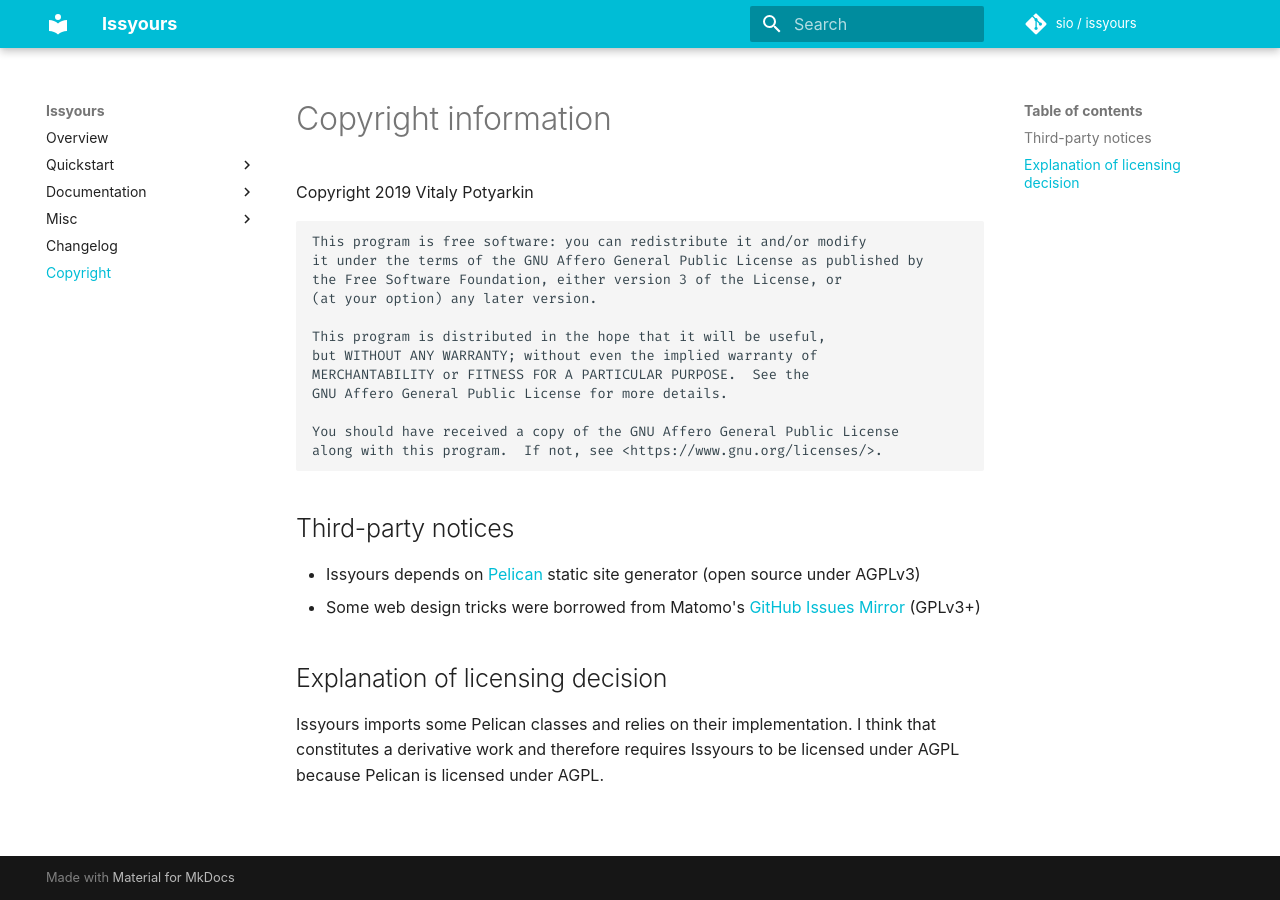
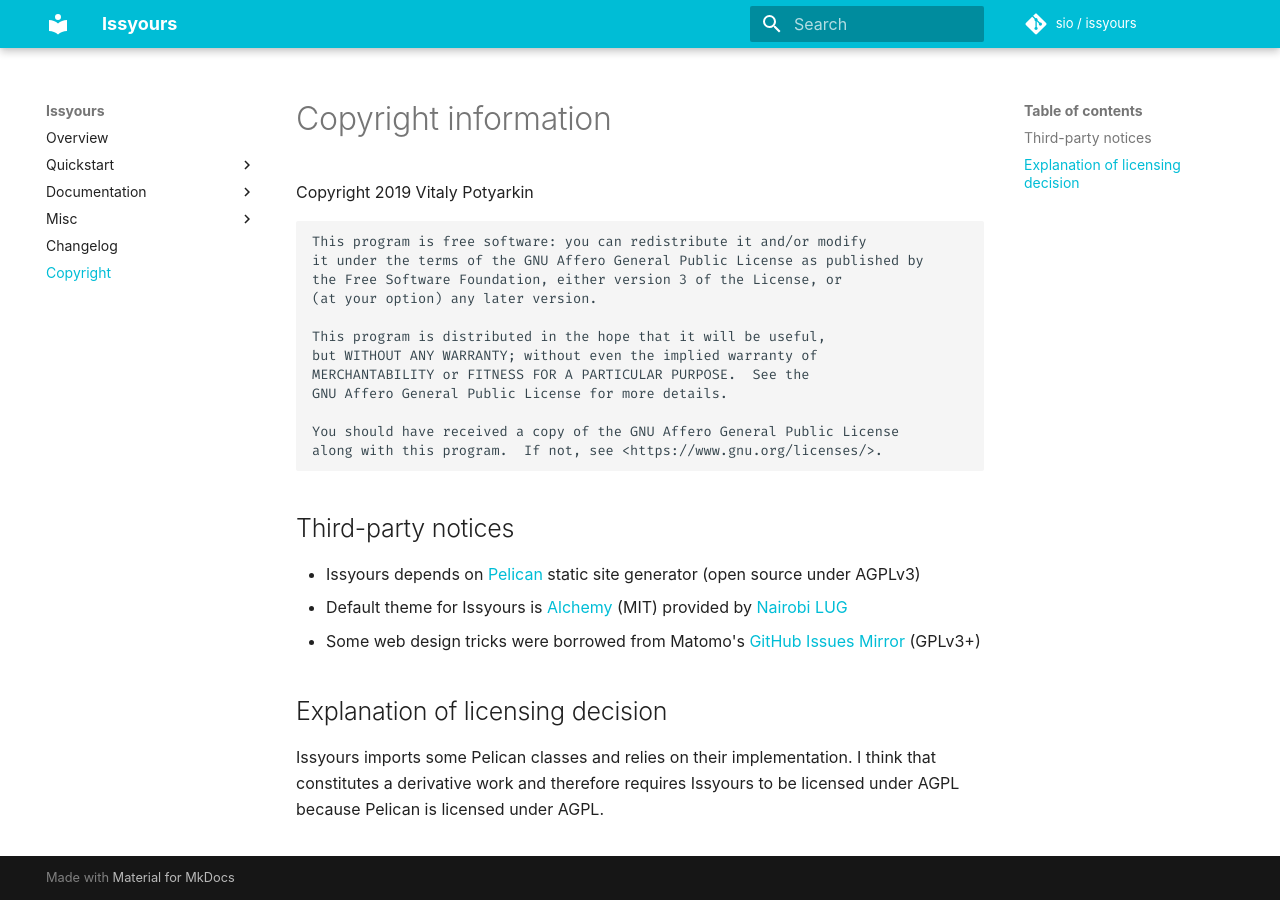
Before and after one commit to sio/issyours, an MkDocs documentation site: the page built from docs/copying.md, in a window 1280 px wide. Built offline with MkDocs 1.6.1 and Material for MkDocs 9.7.7, drawn with Linux system fonts in a browser that asks for light colours; some web fonts are replaced; comment, search, counter and statistics services are not loaded.

Commit message:
Mention Alchemy and Nairobi LUG

```diff
--- a/docs/copying.md
+++ b/docs/copying.md
@@ -19,6 +19,9 @@
 
 - Issyours depends on [Pelican](https://getpelican.com) static site generator
   (open source under AGPLv3)
+- Default theme for Issyours is
+  [Alchemy](https://github.com/nairobilug/pelican-alchemy) (MIT) provided by
+  [Nairobi LUG](https://nairobilug.or.ke)
 - Some web design tricks were borrowed from Matomo's [GitHub Issues
   Mirror](https://github.com/matomo-org/github-issues-mirror) (GPLv3+)
 
```
